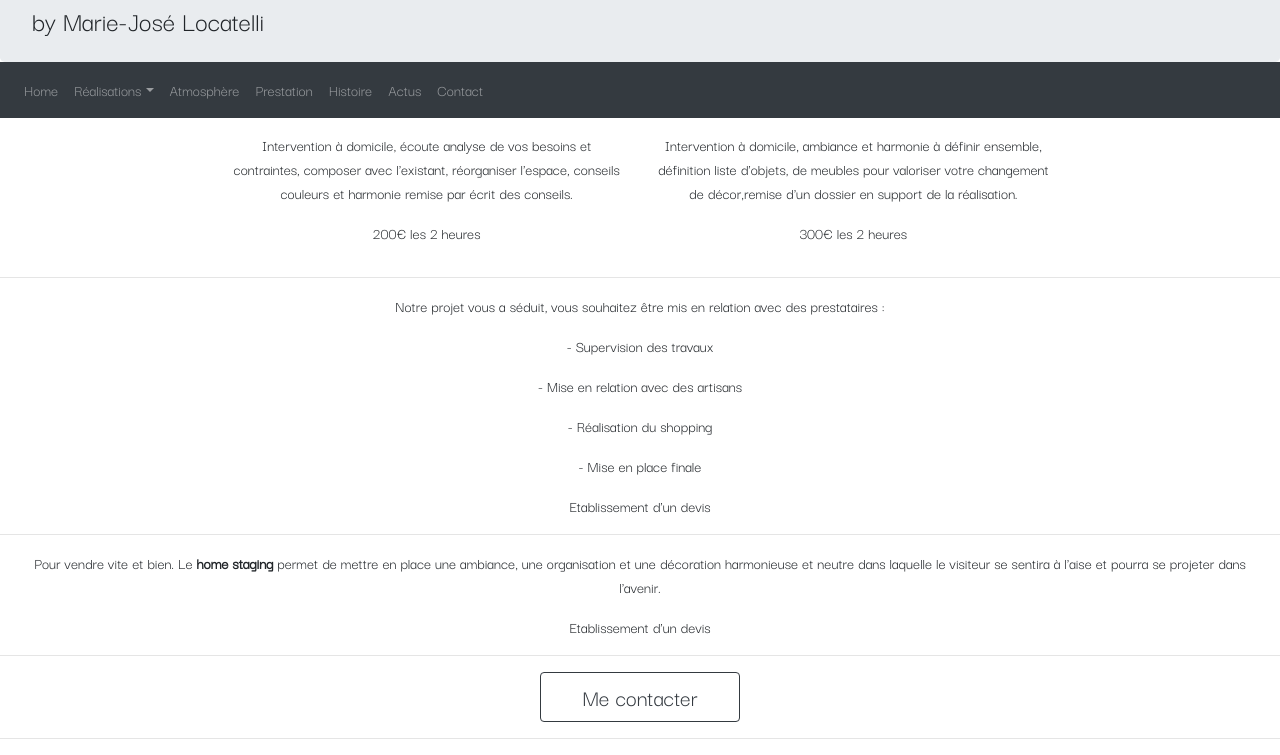
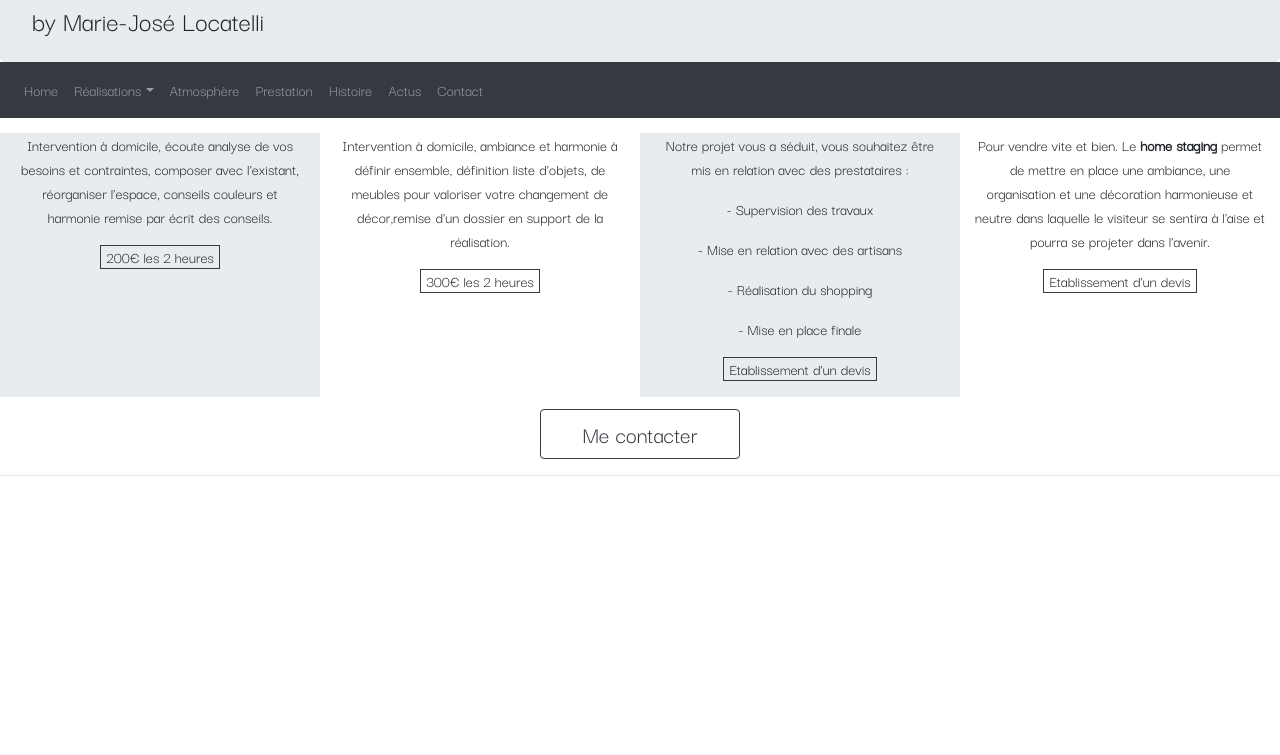
Before and after one commit to leo411/interieuretmisenscene, a plain HTML site: page prestation.html in a window 1280 px wide. Shown: the part 114-869 px from the top of the page. After the commit the page ends 800 px from the top, so only its background shows below. Drawn offline with nearby package versions, Linux system fonts and the light colour scheme.

Commit message:
amélioration page prestation

```diff
--- a/prestation.html
+++ b/prestation.html
@@ -78,38 +78,43 @@
                 </ul>
             </div>
         </nav>
-        <div
-            class="d-flex flex-direction-row justify-content-center"
-            style="padding-top: 15px"
+        <div class="container-fluid" style="padding-top: 15px">
+            <div class="row">
+                <div class="col-md-3 prestation-box">
+                    <p style="text-align: center">
+                        Intervention à domicile, écoute analyse de vos besoins
+                        et contraintes, composer avec l'existant, réorganiser
+                        l'espace, conseils couleurs et harmonie remise par écrit
+                        des conseils.
+                    </p>
+                    <p style="text-align: center;">
+                        <span
+                            style="padding-left: 5px; padding-right:5px; border: 1px solid #343a40;"
                         >
-            <div class="col-md-4">
-                <p style="justify-content:center; text-align:center">
-                    Intervention à domicile, écoute analyse de vos besoins et
-                    contraintes, composer avec l'existant, réorganiser l'espace,
-                    conseils couleurs et harmonie remise par écrit des conseils.
-                </p>
-                <p style="text-align: center">
                             200€ les 2 heures
+                        </span>
                     </p>
                 </div>
 
-            <div class="col-md-4">
-                <p style="justify-content:center; text-align:center">
+                <div class="col-md-3">
+                    <p style="text-align: center">
                         Intervention à domicile, ambiance et harmonie à définir
                         ensemble, définition liste d'objets, de meubles pour
-                    valoriser votre changement de décor,remise d'un dossier en
-                    support de la réalisation.
+                        valoriser votre changement de décor,remise d'un dossier
+                        en support de la réalisation.
                     </p>
                     <p style="text-align: center">
-                    300€ les 2 heures
+                        <span
+                            style="padding-left: 5px; padding-right:5px; border: 1px solid #343a40;"
+                        >
+                            300€ les 2 heures</span
+                        >
                     </p>
                 </div>
-        </div>
-        <hr />
-        <div class="flex-column col-md-12">
+                <div class="col-md-3 prestation-box">
                     <p style="text-align: center">
-                Notre projet vous a séduit, vous souhaitez être mis en relation
-                avec des prestataires :
+                        Notre projet vous a séduit, vous souhaitez être mis en
+                        relation avec des prestataires :
                     </p>
                     <p style="text-align: center">
                         - Supervision des travaux
@@ -124,23 +129,31 @@
                         - Mise en place finale
                     </p>
                     <p style="text-align: center">
-                Etablissement d'un devis
+                        <span
+                            style="padding-left: 5px; padding-right:5px; border: 1px solid #343a40;"
+                            >Etablissement d'un devis</span
+                        >
                     </p>
                 </div>
-        <hr />
-        <div class="flex-column col-md-12">
+                <div class="col-md-3">
                     <p style="text-align: center">
                         Pour vendre vite et bien. Le
-                <strong>home staging</strong> permet de mettre en place une
-                ambiance, une organisation et une décoration harmonieuse et
-                neutre dans laquelle le visiteur se sentira à l'aise et pourra
-                se projeter dans l'avenir.
+                        <strong>home staging</strong> permet de mettre en place
+                        une ambiance, une organisation et une décoration
+                        harmonieuse et neutre dans laquelle le visiteur se
+                        sentira à l'aise et pourra se projeter dans l'avenir.
                     </p>
                     <p style="text-align: center">
+                        <span
+                            style="padding-left: 5px; padding-right:5px; border: 1px solid #343a40;"
+                        >
                             Etablissement d'un devis
+                        </span>
                     </p>
                 </div>
-        <hr />
+            </div>
+        </div>
+
         <div class="d-flex flex-row justify-content-center" style="margin:12px">
             <a
                 role="button"
--- a/styles.css
+++ b/styles.css
@@ -53,10 +53,8 @@ h1 {
     margin-top: 20px;
     text-align: justify;
 }
-.prestation-box-top {
-    padding-left: 35px;
-    padding-right: 35px;
-    background-color: lightslategrey;
+.prestation-box {
+    background-color: #e9ecef;
 }
 .xl-font-size {
     font-size: x-large;
```
Lines whose indentation alone changed are shown as unchanged.
